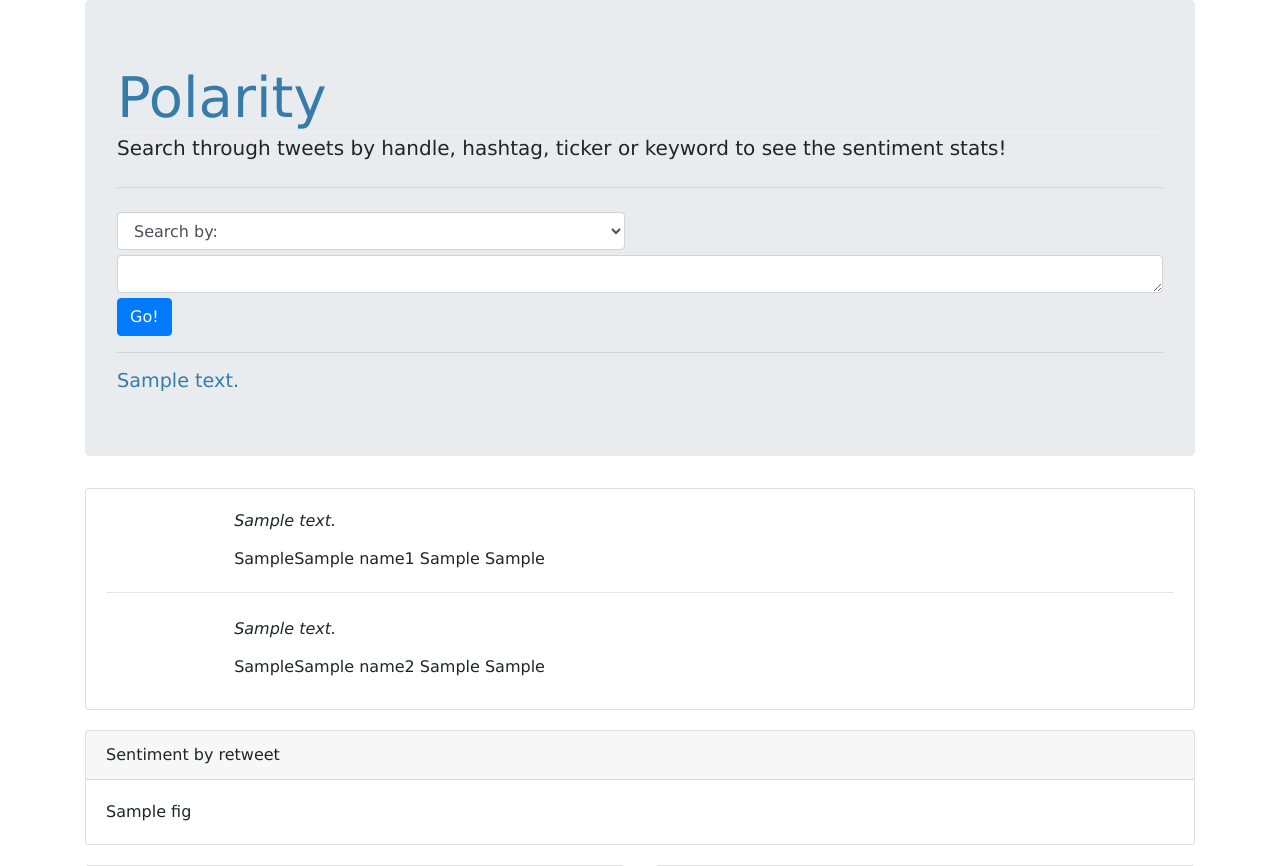
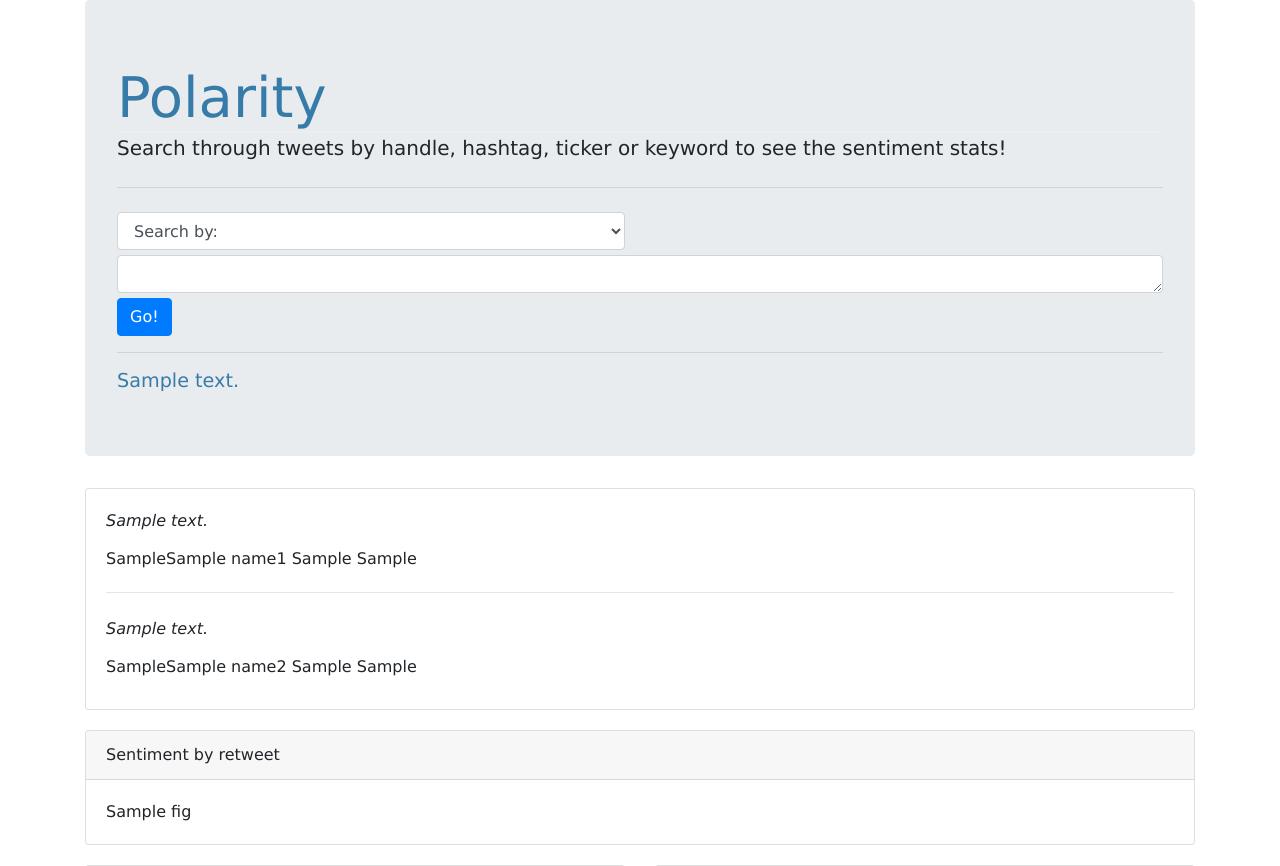
Before and after one commit to rayfen12/Final-Project, a Flask app: template GYP_Edits/templates/index.html in a window 1280 px wide. Shown: the top 866 px of the page. Run offline with Flask 2, Linux system fonts and the light colour scheme; the template is opened without the code that fills it: most values are stand-ins (such as "Sample title", 1, 10 or a date in 2020); parts of the project's set-up code (start-up, migrations or seed data) failed here and were passed over; some libraries are stand-ins or nearby versions.

Commit message:
more html cleaning

```diff
--- a/GYP_Edits/templates/index.html
+++ b/GYP_Edits/templates/index.html
@@ -50,11 +50,11 @@
 	<div class="col">
 		<div class="card" id="goodbad" style="width: 100%;">
 			<div class="card-body">
-				<p class="card-text" style="margin-left: 12%;"><i>{{text1}}</i></p>
-				<h6 class="card-title" style="margin-left: 12%;">{{at}}{{name1}} {{br}} {{pol1}}</h6>
+				<p class="card-text" ><i>{{text1}}</i></p>
+				<h6 class="card-title" >{{at}}{{name1}} {{br}} {{pol1}}</h6>
 				<hr class="my-4">
-				<p class="card-text" style="margin-left: 12%;"><i>{{text2}}</i></p>
-				<h6 class="card-title" style="margin-left: 12%;">{{at}}{{name2}} {{br}} {{pol2}}</h6>
+				<p class="card-text" ><i>{{text2}}</i></p>
+				<h6 class="card-title" >{{at}}{{name2}} {{br}} {{pol2}}</h6>
 			</div>
 		</div>
 	</div>
```
